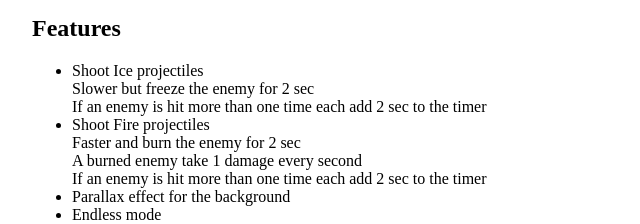
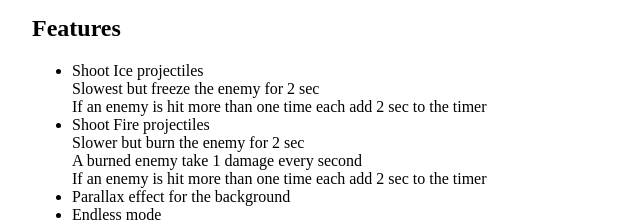
Before and after one commit to nathanaellesdalons/I-01_Space_Excursion, a plain HTML site: page docs/index.html in a window 1280 px wide. Shown: the part 725-949 px from the top of the page, 128-768 px from the left. Drawn offline with Linux system fonts and the light colour scheme; no server answers.

Commit message:
correction in index.html

```diff
--- a/docs/index.html
+++ b/docs/index.html
@@ -29,10 +29,10 @@
                 <h2>Features</h2>
                 <ul>
                     <li>Shoot Ice projectiles<br>
-                        Slower but freeze the enemy for 2 sec<br>
+                        Slowest but freeze the enemy for 2 sec<br>
                         If an enemy is hit more than one time each add 2 sec to the timer</li>
                     <li>Shoot Fire projectiles<br>
-                        Faster and burn the enemy for 2 sec<br>
+                        Slower but burn the enemy for 2 sec<br>
                         A burned enemy take 1 damage every second<br>
                         If an enemy is hit more than one time each add 2 sec to the timer</li>
                     <li>Parallax effect for the background</li>
```
